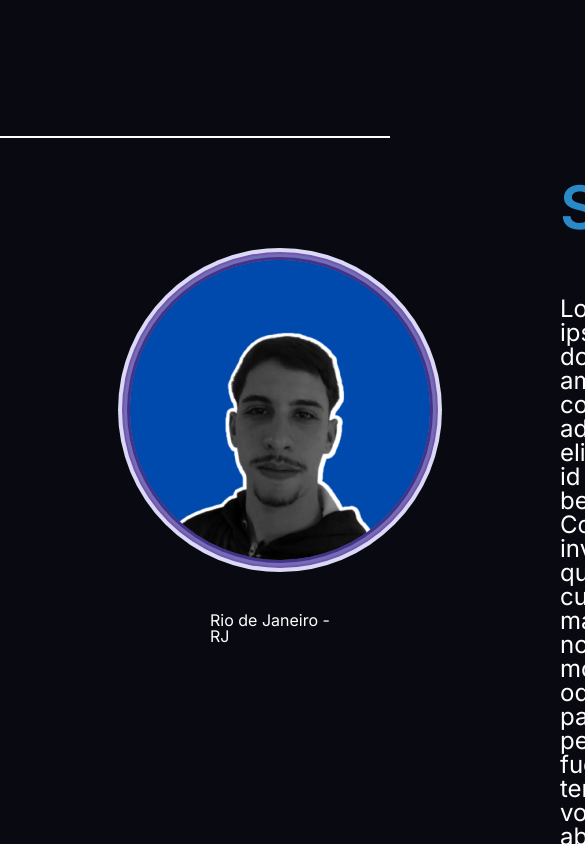
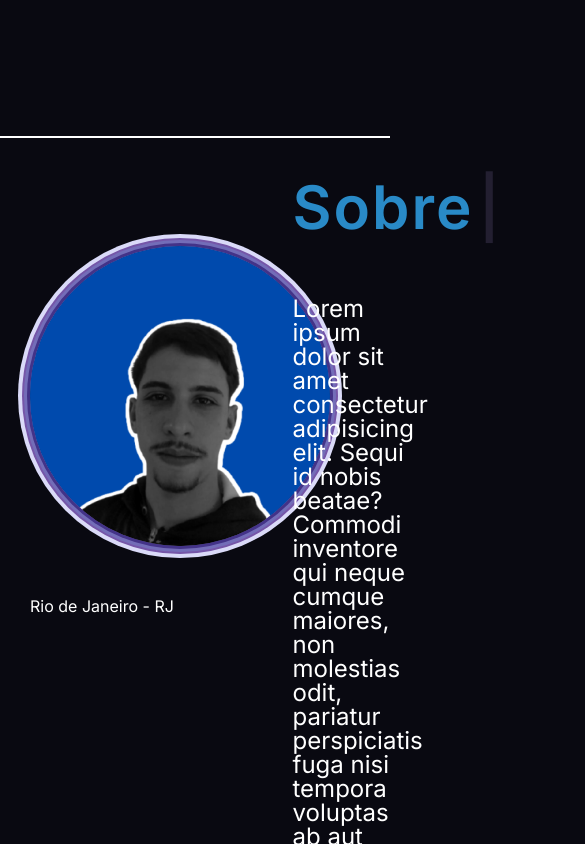
Before and after one commit to leandrolopesr/portfolio, a plain HTML site: page index.html in a window 390 px wide. Shown: the part 644-1488 px from the top of the page, 585 px wide, since content can reach past the window. Drawn offline with nearby package versions, Linux system fonts and the light colour scheme; files whose address does not match are found by name.

Commit message:
Update imageMain.css
tornar responsivo

```diff
--- a/style/imageMain.css
+++ b/style/imageMain.css
@@ -1,35 +1,29 @@
-.img_me{
-
-    width: 600px;
-    height: 600px;
+.img_me {
+  width: 50%;  /* Use uma medida relativa para definir o tamanho da imagem */
+  height: 50%;
   display: inline-flex;
   align-items: center;
-
-
-
 }
 
-
-
-
-
-
-.auto_self{
-    margin: 0 130px ;
+.auto_self {
+  margin: 0 10%;  /* Use uma medida relativa para definir o tamanho da borda */
   border-radius: 300px;
   transition: all 480ms ease-in-out;
-
-
   box-shadow: 0px 0px 0px 3px #433388, 0px 0px 0px 6px #736db8, 0px 0px 0px 8px #7556a8, 0px 0px 0px 12px #dadaf8
-
-
 }
 
-.auto_self:hover{
+.auto_self:hover {
   box-shadow: 0 0 20px 0 #8868C8, 0 0 10px 5px #8868C8;
 }
 
-.legend{
-    margin: 50px 210px ;
+.legend {
+  margin: 50px 10%;  /* Use uma medida relativa para definir o espaçamento da legenda */
+}
 
+/* Adicione uma media query para alterar o tamanho da imagem em resoluções de tela menores */
+@media screen and (max-width: 600px) {
+  .img_me {
+    width: 75%;  /* Aumente o tamanho da imagem em resoluções de tela menores */
+    height: 75%;
   }
+}
```
Lines whose indentation alone changed are shown as unchanged.
